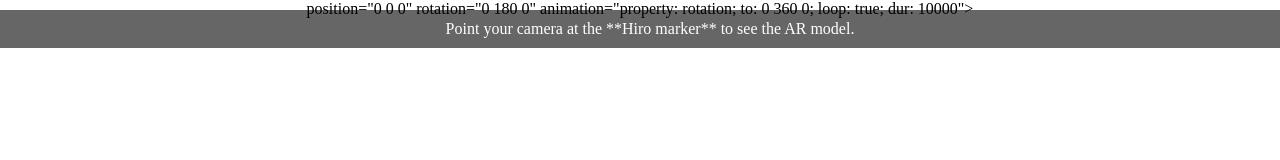
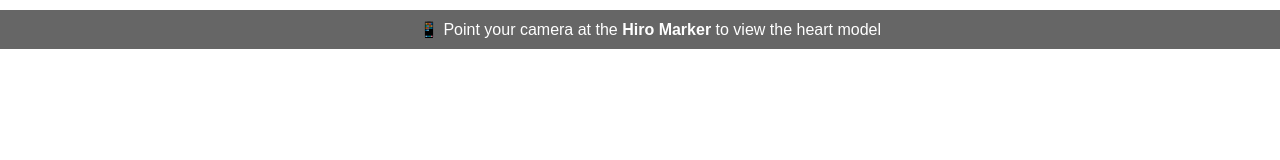
Before and after one commit to khoakdn/arapp, a plain HTML site: page index.html in a window 1280 px wide. Drawn offline with Linux system fonts and the light colour scheme.

Commit message:
Update index.html

```diff
--- a/index.html
+++ b/index.html
@@ -1,37 +1,50 @@
 <!DOCTYPE html>
 <html lang="en">
 <head>
-    <meta charset="UTF-8">
-    <meta name="viewport" content="width=device-width, initial-scale=1">
+  <meta charset="UTF-8" />
+  <meta name="viewport" content="width=device-width, initial-scale=1.0"/>
   <title>Medical AR Model</title>
-    <!-- Load A-Frame and AR.js -->
+
+  <!-- A-Frame and AR.js -->
   <script src="https://aframe.io/releases/1.2.0/aframe.min.js"></script>
-    <script src="https://cdn.jsdelivr.net/gh/jeromeetienne/ar.js@1.7.2/aframe/build/aframe-ar.min.js"></script>
+  <script src="https://cdn.jsdelivr.net/gh/AR-js-org/AR.js/aframe/build/aframe-ar.min.js"></script>
+
+  <!-- Optional: Orbit Controls for zoom/rotate on desktop -->
+  <script src="https://cdn.jsdelivr.net/npm/aframe-orbit-controls@1.3.0/dist/aframe-orbit-controls.min.js"></script>
+
   <style>
-        body { margin: 0; overflow: hidden; text-align: center; }
-        #info { position: absolute; top: 10px; width: 100%; color: white; background: rgba(0, 0, 0, 0.6); padding: 10px; }
+    body { margin: 0; overflow: hidden; }
+    #info {
+      position: absolute;
+      top: 10px;
+      width: 100%;
+      color: white;
+      background: rgba(0, 0, 0, 0.6);
+      text-align: center;
+      font-family: sans-serif;
+      padding: 10px;
+      z-index: 1;
+    }
   </style>
 </head>
 <body>
-    <div id="info">Point your camera at the **Hiro marker** to see the AR model.</div>
+  <div id="info">📱 Point your camera at the <strong>Hiro Marker</strong> to view the heart model</div>
 
-    <a-scene embedded arjs>
-        <!-- Marker where the 3D model will appear -->
-        <a-marker type="pattern" url="./pattern-marker.patt" smooth="true">
+  <a-scene embedded arjs="sourceType: webcam;">
+    <!-- Marker (Hiro) -->
+    <a-marker preset="hiro">
+      <!-- 3D Heart Model -->
       <a-entity
-                gltf-model="./heart.glb"
-                scale="2 2 2"  <!-- Increased scale to make the model bigger -->
+        gltf-model="heart.glb"
+        scale="2 2 2"
         position="0 0 0"
         rotation="0 180 0"
         animation="property: rotation; to: 0 360 0; loop: true; dur: 10000">
       </a-entity>
     </a-marker>
 
-        <!-- Camera and controls for rotation and zoom -->
-        <a-entity camera look-controls="pointerLockEnabled: true; touchEnabled: true"
-                  orbit-controls="auto-rotate: true; enableZoom: true; zoomFactor: 1.5">
-        </a-entity>
+    <!-- Camera -->
+    <a-entity camera></a-entity>
   </a-scene>
-
 </body>
 </html>
```
Lines whose indentation alone changed are shown as unchanged.
